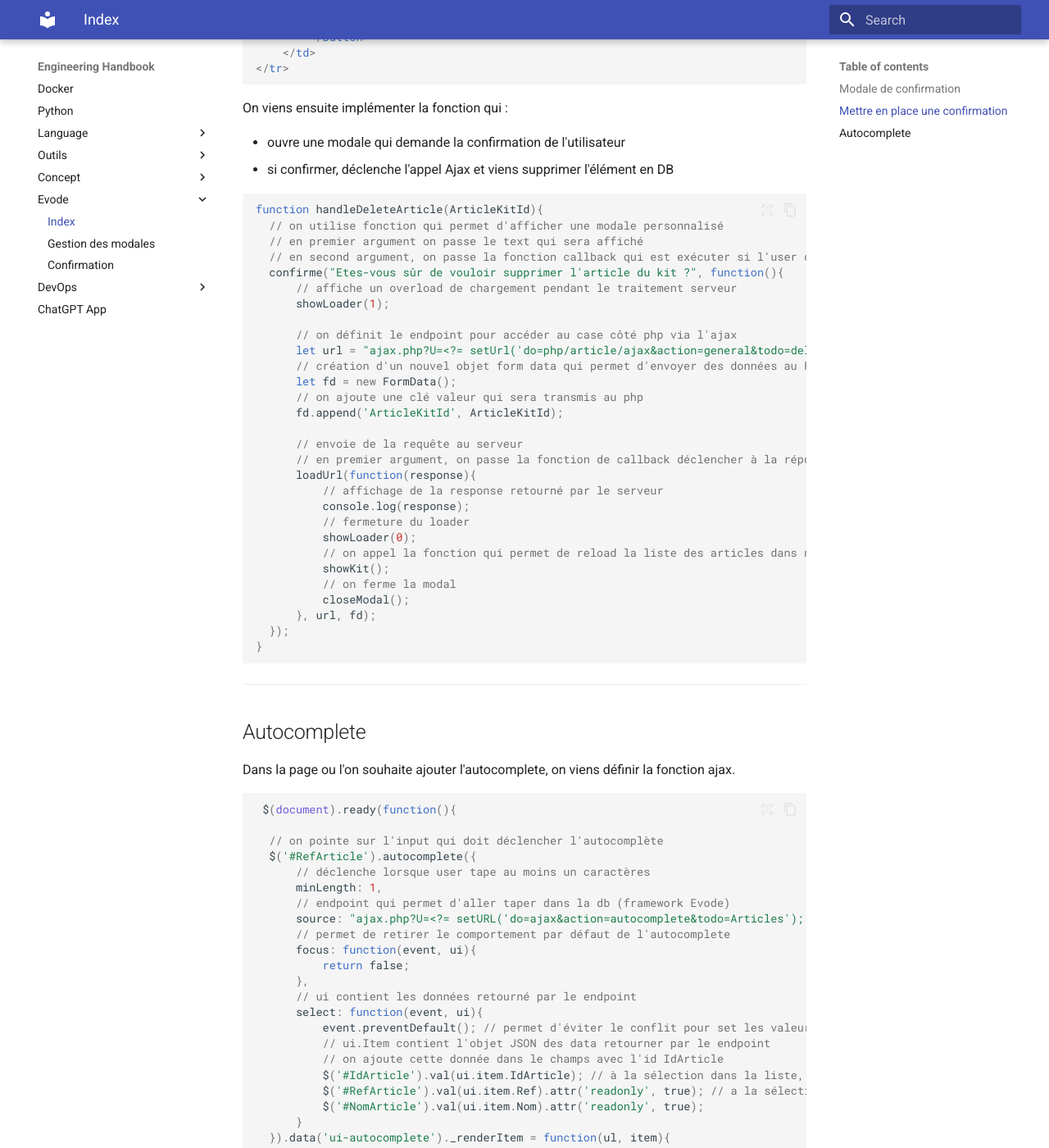
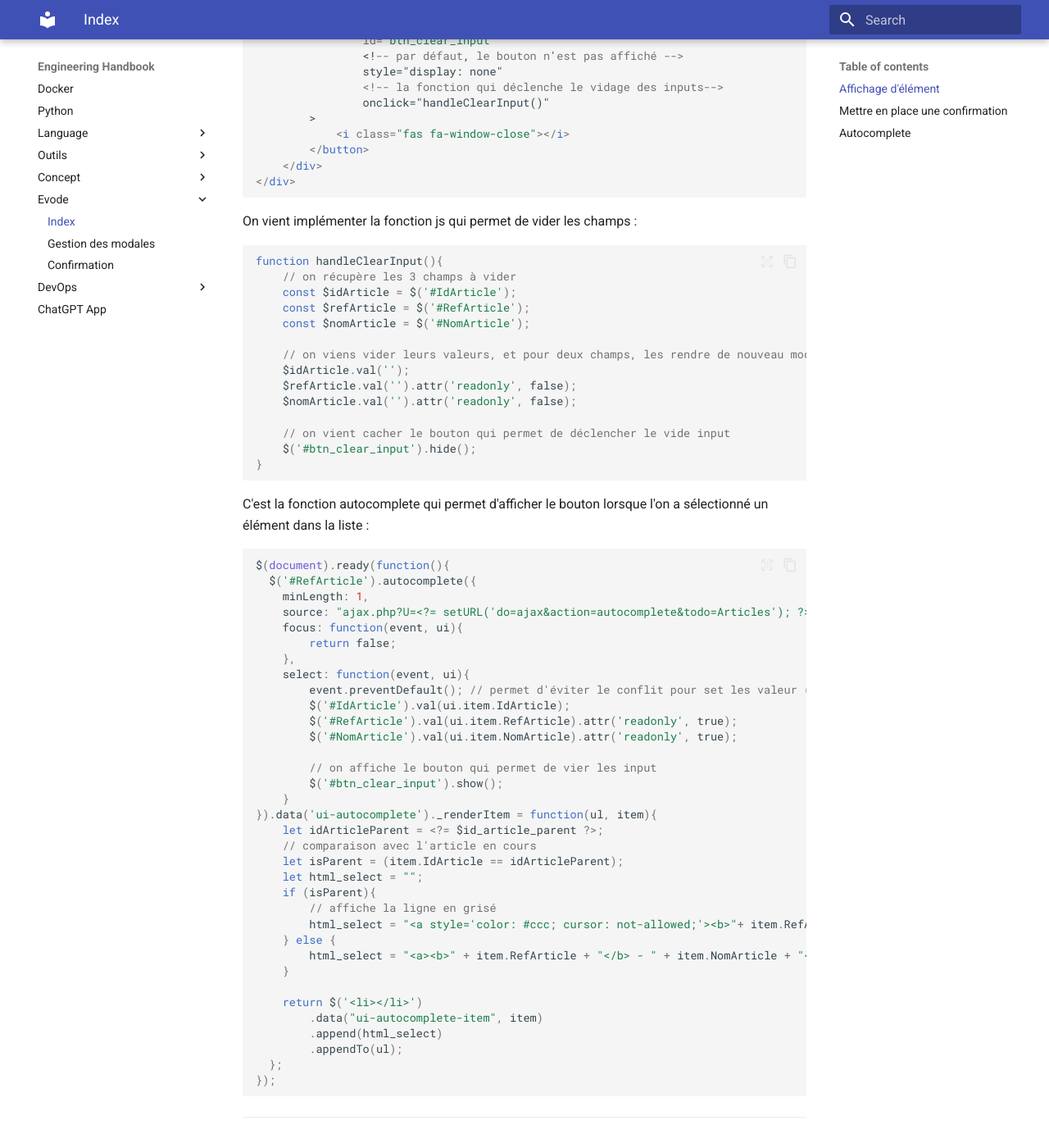
Before and after one commit to GuillemotClement/engineering-handbook, an MkDocs documentation site: the page built from docs/evode/index.md, in a window 1280 px wide and 1400 px high, scrolled down 538 px. Shown: the whole window at 82% size. Built offline with MkDocs 1.6.1 and Material for MkDocs 9.7.7, drawn with Linux system fonts in a browser that asks for light colours; some of the changed text lies outside the part shown.

Commit message:
feat: evode - affichage bouton

````diff
--- a/docs/evode/index.md
+++ b/docs/evode/index.md
@@ -1,6 +1,93 @@
 # Evode
 
-## Modale de confirmation
+## Affichage d'élément
+
+On souhaite afficher un bouton permettant de vider des input lorsque l'utilisateur à sélectionner un éléménnt de l'autocomplete.
+
+On vient ajouter le bouton dans le formulaire
+```html
+<div class="form-group col-12 col-lg-6">
+    <label for="RefArticle">Référence :</label>
+    <div class="input-group">
+        <input  type="numeric"
+                class="form-control"
+                name="RefArticle"
+                id="RefArticle"
+                value="<?= $data_article_kit->RefArticle ?>"
+                <?= (!empty($data_article_kit->RefArticle)) ? 'readonly' : '' ?>
+        />
+        <button type="button"
+                class="btn btn-danger btn-sm"
+                id="btn_clear_input"
+                <!-- par défaut, le bouton n'est pas affiché -->
+                style="display: none"
+                <!-- la fonction qui déclenche le vidage des inputs-->
+                onclick="handleClearInput()"
+        >
+            <i class="fas fa-window-close"></i>
+        </button>
+    </div>
+</div>
+```
+
+On vient implémenter la fonction js qui permet de vider les champs :
+```js
+function handleClearInput(){
+    // on récupère les 3 champs à vider
+    const $idArticle = $('#IdArticle');
+    const $refArticle = $('#RefArticle');
+    const $nomArticle = $('#NomArticle');
+
+    // on viens vider leurs valeurs, et pour deux champs, les rendre de nouveau modifiable
+    $idArticle.val('');
+    $refArticle.val('').attr('readonly', false);
+    $nomArticle.val('').attr('readonly', false);
+
+    // on vient cacher le bouton qui permet de déclencher le vide input
+    $('#btn_clear_input').hide();
+}
+```
+
+C'est la fonction autocomplete qui permet d'afficher le bouton lorsque l'on a sélectionné un élément dans la liste :
+```js
+$(document).ready(function(){
+  $('#RefArticle').autocomplete({
+    minLength: 1,
+    source: "ajax.php?U=<?= setURL('do=ajax&action=autocomplete&todo=Articles'); ?>",
+    focus: function(event, ui){
+        return false;
+    },
+    select: function(event, ui){
+        event.preventDefault(); // permet d'éviter le conflit pour set les valeur (RefArticle)
+        $('#IdArticle').val(ui.item.IdArticle);
+        $('#RefArticle').val(ui.item.RefArticle).attr('readonly', true);
+        $('#NomArticle').val(ui.item.NomArticle).attr('readonly', true);
+
+        // on affiche le bouton qui permet de vier les input
+        $('#btn_clear_input').show();
+    }
+}).data('ui-autocomplete')._renderItem = function(ul, item){
+    let idArticleParent = <?= $id_article_parent ?>;
+    // comparaison avec l'article en cours
+    let isParent = (item.IdArticle == idArticleParent);
+    let html_select = "";
+    if (isParent){
+        // affiche la ligne en grisé
+        html_select = "<a style='color: #ccc; cursor: not-allowed;'><b>"+ item.RefArticle + "</b> - " + item.NomArticle + " (Article actuel)</a>";
+    } else {
+        html_select = "<a><b>" + item.RefArticle + "</b> - " + item.NomArticle + "</a>";
+    }
+
+    return $('<li></li>')
+        .data("ui-autocomplete-item", item)
+        .append(html_select)
+        .appendTo(ul);
+  };
+});
+```
+
+---
+
 
 ## Mettre en place une confirmation
 
````
